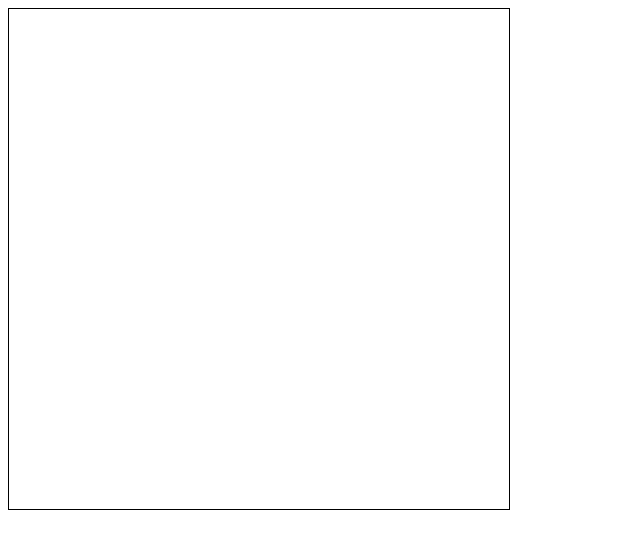
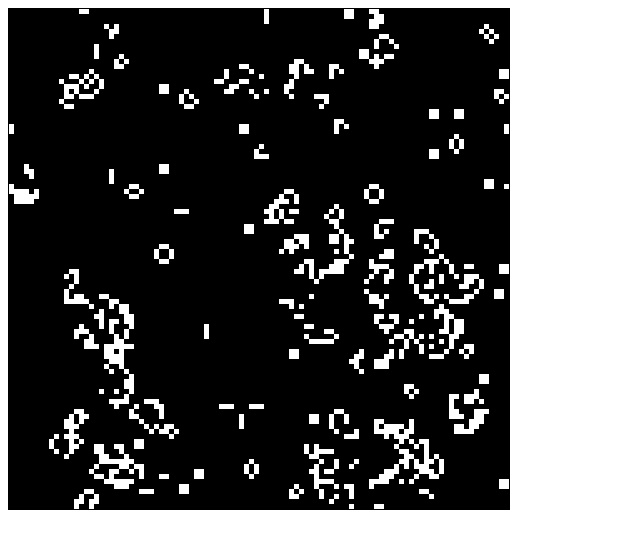
Before and after one commit to Pez-Gordo/conway-game-of-life, a plain HTML site: page index.html in a window 1280 px wide. Shown: the whole page, without its empty margins (0-640 px from the left). Drawn offline with Linux system fonts and the light colour scheme.

Commit message:
finished random generated board

```diff
--- a/index.html
+++ b/index.html
@@ -2,8 +2,8 @@
     <head>
 
     </head>
-    <body onload='inicializa();'>
-        <script src="js/juego.js"></script>
+    <body onload='inicializa()'>
+        <script type="text/javascript" src="js/juego.js"></script>
         <canvas id="pantalla" style="border:1px solid#000"></canvas>
     </body>
 </html>
--- a/js/juego.js
+++ b/js/juego.js
@@ -8,21 +8,21 @@ var canvasY = 500 //alto
 var tileX, tileY
 
 //creamos el tablero
-tablero = creaArray2D(filas, columnas)
+//tablero = creaArray2D(filas, columnas)
 
 // variables relacionadas con el tablero de juego
 var tablero
 var filas = 100
 var columnas = 100
 
-var blanco = '#fff'
-var negro = '#000'
+var blanco = '#ffffff'
+var negro = '#000000'
 
 
 
 function creaArray2D(f, c) {
     var obj = new Array(f)
-    for(y = 0; y < c; y++) {
+    for(y = 0; y < f; y++) {
         obj[y] = new Array(c)
     }
     return obj
@@ -36,33 +36,88 @@ var Agente = function(x, y, estado) {
     this.y = y
     this.estado = estado //vivo = 1, muerto = 0
     this.estadoProx = this.estado //estado que tendra en el siguiente ciclo
-
     this.vecinos = [] //array para guardar los vecinos
-
     //metodo que añade los vecinos del objeto actual
     this.addVecinos = function() {
-
         var xVecino
         var yVecino
-
         for(i = -1; i < 2; i++) {
             for(j = -1; j < 2; j++) {
                 xVecino = (this.x + j + columnas) % columnas
                 yVecino = (this.y + i + filas) % filas
-
                 // descartamos el agente actual. Un agente no puede ser su propio vecino
                 if(i != 0 || j != 0) {
                     this.vecinos.push(tablero[yVecino][xVecino])
                 }
+            }
+        }
+    }
+    this.dibuja = function() {
 
+        var color
+
+        if(this.estado == 1) {
+            color = blanco
+        } else {
+            color = negro
+        }
+
+        ctx.fillStyle = color
+        ctx.fillRect(this.x * tileX, this.y * tileY, tileX, tileY)
+    }
+
+    //programamos las leyes de conwel
+    this.nuevoCiclo = function() {
+        var suma = 0
+
+        //calculamos la cantidad de vecinos vivos
+        for(i = 0; i < this.vecinos.length; i++) {
+            suma += this.vecinos[i].estado
+        }
+
+        //aplicamos las normas
+        this.estadoProx = this.estado //por defecto lo dejamos igual
+
+        //muerte: tiene menos de 2 o mas de 3 vecinos
+        if(suma < 2 || suma > 3) {
+            this.estadoProx = 0
+        }
+
+        //vida/reproduccion: tiene exactamente 3 vecinos
+        if(suma == 3) {
+            this.estadoProx = 1
+        }
+    }
+
+    this.mutacion = function() {
+        this.estado = this.estadoProx
+    }
+
+}
+
+function inicializaTablero(obj) {
+
+    var estado
+
+    for( y = 0; y < filas; y++) {
+        for(x = 0; x < columnas; x++) {
+            estado = Math.floor(Math.random() * 2)
+            obj[y][x] = new Agente(x, y, estado)
+        }
+    }
+
+    for( y = 0; y < filas; y++) {
+        for(x = 0; x < columnas; x++) {
+            obj[y][x].addVecinos()
         }
     }
 
 }
 
-
+function borrarCanvas() {
+    canvas.width = canvas.width
+    canvas.height = canvas.height
 }
-
 
 function inicializa() {
 
@@ -78,17 +133,47 @@ function inicializa() {
     tileX = Math.floor(canvasX / filas)
     tileY = Math.floor(canvasY / columnas)
 
+    //creamos el tablero
+    tablero = creaArray2D(filas,columnas)
+
+
+    //inicializamos tablero
+    inicializaTablero(tablero)
+
     //ejecutamos el bucle principal
-    setInterval(function() {principal();},1000/fps)
+    setInterval(function() {principal()}, 1000 / fps)
 }
 
-function borrarCanvas() {
-    canvas.width = canvas.width
-    canvas.height = canvas.height
+function dibujaTablero(obj) {
+
+    //dibuja los agentes
+    for(y = 0; y < filas; y++) {
+        for(x = 0; x < columnas; x++) {
+            obj[y][x].dibuja()
+        }
+    }
+
+    //calcula siguiente ciclo
+    for(y = 0; y < filas; y++) {
+        for(x = 0; x < columnas; x++) {
+            obj[y][x].nuevoCiclo()
+        }
+    }
+
+    //aplica la mutacion
+    for(y = 0; y < filas; y++) {
+        for(x = 0; x < columnas; x++) {
+            obj[y][x].mutacion()
+        }
+    }
 }
 
 
+
+
+
+
 function principal() {
-    console.log('fotograma')
     borrarCanvas()
+    dibujaTablero(tablero)
 }
```
Lines whose indentation alone changed are shown as unchanged.
